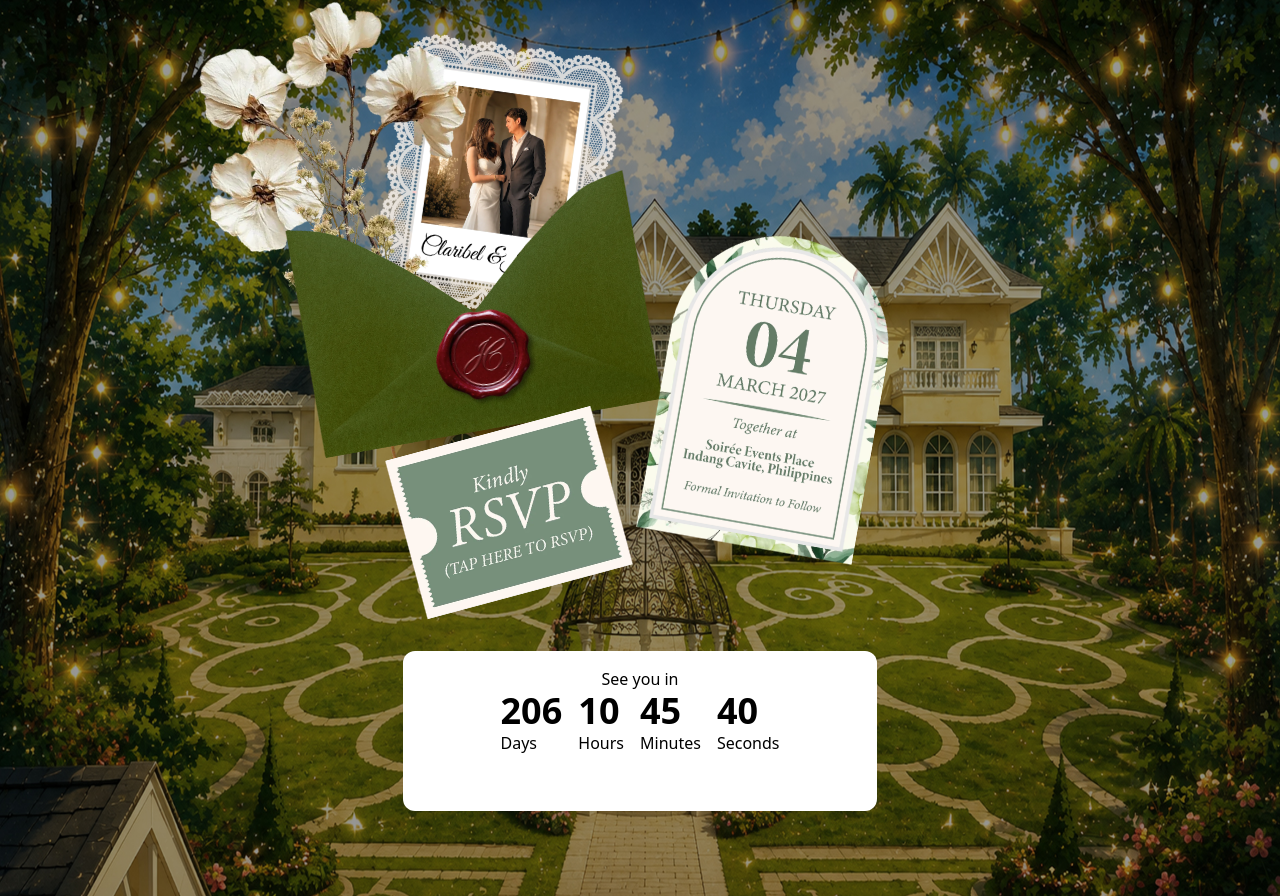
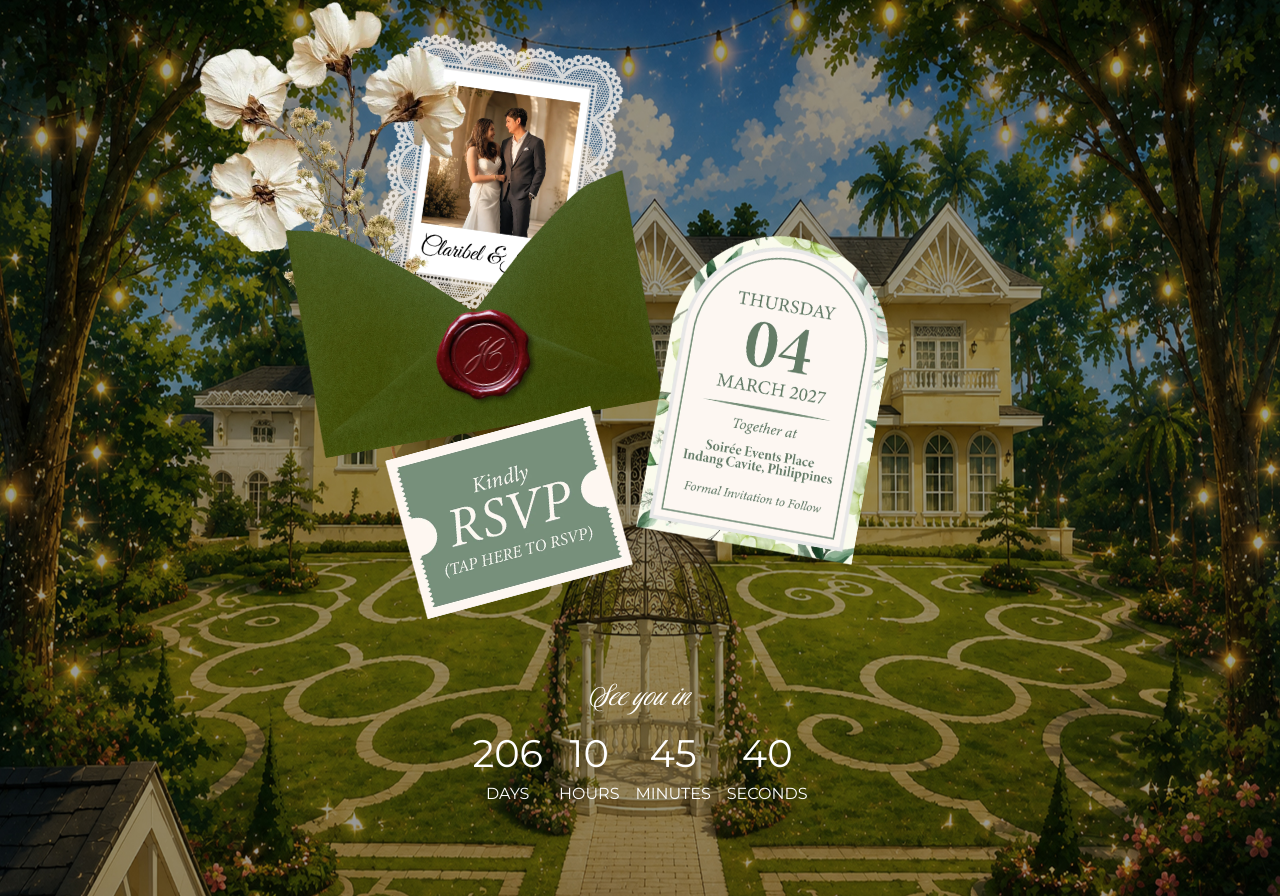
Before and after one commit to zachgse/wedding-rvsp-oshwi, a Next.js app: page / in a window 1280 px wide. Both pictures are taken after a click on the picture 640 px from the left and 447 px from the top of the page. Built offline with nearby package versions, Linux system fonts and the light colour scheme.

Commit message:
Fix alignments

```diff
--- a/components/features/countdown.tsx
+++ b/components/features/countdown.tsx
@@ -31,25 +31,25 @@ export default function Countdown() {
     )
 
     return (
-        <div className="flex justify-center gap-4">
-            <div>
-                <p className="text-4xl font-bold">{days}</p>
-                <span>Days</span>
+        <div className="flex justify-center gap-4 regular">
+            <div className="flex flex-col items-center">
+                <p className="text-[clamp(2rem,3vw,5rem)]">{days}</p>
+                <span>DAYS</span>
             </div>
 
-            <div>
-                <p className="text-4xl font-bold">{hours}</p>
-                <span>Hours</span>
+            <div className="flex flex-col items-center">
+                <p className="text-[clamp(2rem,3vw,5rem)]">{hours}</p>
+                <span>HOURS</span>
             </div>
 
-            <div>
-                <p className="text-4xl font-bold">{minutes}</p>
-                <span>Minutes</span>
+            <div className="flex flex-col items-center">
+                <p className="text-[clamp(2rem,3vw,5rem)]">{minutes}</p>
+                <span>MINUTES</span>
             </div>
 
-            <div>
-                <p className="text-4xl font-bold">{seconds}</p>
-                <span>Seconds</span>
+            <div className="flex flex-col items-center">
+                <p className="text-[clamp(2rem,3vw,5rem)]">{seconds}</p>
+                <span>SECONDS</span>
             </div>
         </div>
     )
--- a/components/features/initial.tsx
+++ b/components/features/initial.tsx
@@ -16,16 +16,11 @@ export default function Initial({setIsClicked}:InitialProps) {
         <div className="absolute inset-0 bg-black/30" />
 
         <div className="relative z-10 flex flex-col min-h-screen items-center justify-around text-white">
-            <div>
-                <span className="block regular text-[clamp(1rem,1.25vw,3rem)] tracking-widest leading-none">
-                    A LOVE LETTER FROM
-                </span>
-
-                <span className="block cursive text-[clamp(5rem,8vw,10rem)] leading-none -translate-y-[2vw]">
-                    Claribel & Josh
-                </span>
+            <div className="flex flex-col gap-8 justify-center items-center">
+                <p className="block regular text-[clamp(1rem,1.25vw,3rem)] tracking-widest leading-none">A LOVE LETTER FROM</p>
+                <p className="block cursive text-[clamp(5rem,8vw,10rem)] leading-none">Claribel & Josh</p>
             </div>
-            <div className="relative mx-auto w-[60%] max-w-[500px]">
+            <div className="relative mx-auto w-[60%] max-w-[800px]">
                 <Image src="/assets/envelope-before.webp"
                     loading="eager"
                     width={1900} height={1300}
@@ -37,7 +32,7 @@ export default function Initial({setIsClicked}:InitialProps) {
                     className="absolute left-1/2 top-1/2 z-40 h-auto w-[30%] -translate-x-1/2 -translate-y-1/2 cursor-pointer"
                     alt="Envelope button"/>
                 <Image src="/assets/flower01.webp" width={500} height={500}
-                    className="absolute bottom-0 left-[-35%] z-20 h-auto w-[60%] -rotate-30"
+                    className="absolute bottom-0 left-[-32%] z-20 h-auto w-[60%] -rotate-15"
                     alt="Flower"/>
                 <Image src="/assets/flower02.webp" width={500} height={500}
                     className="absolute top-[-18%] right-[-15%] z-50 h-auto w-[30%] -rotate-30"
--- a/components/features/rvsp.tsx
+++ b/components/features/rvsp.tsx
@@ -34,19 +34,19 @@ export default function Rvsp() {
                             xl:-top-36 md:-top-40 -top-26"/>
                 </div>
                 <div className="flex items-end md:gap-8 gap-0 z-50">
-                    <div className="w-1/2 flex justify-end">
+                    <a target="_blank" href="https://forms.gle/QuqXwLep8NJVQvZbA" className="w-1/2 flex justify-end">
                         <Image alt="RSVP" src="/assets/rsvp.webp" width={700} height={500}
                             className="h-auto -rotate-15
                                     xl:w-[40%] lg:w-[60%] md:w-[80%] w-full"/>
-                    </div>
+                    </a>
                     <div className="w-1/2 flex justify-start mb-12">
                         <Image alt="Details" src="/assets/details.webp" width={1200} height={1800}
                             className="h-auto rotate-10
                                     xl:w-[40%] lg:w-[60%] md:w-[80%] w-full"/>
                     </div>
                 </div>
-                <div className="md:w-2/5 w-full h-40 rounded-xl bg-white mx-auto flex flex-col items-center p-4">
-                    <p>See you in</p>
+                <div className="w-full h-40 mx-auto flex flex-col items-center p-4 text-white">
+                    <p className="cursive text-[clamp(2rem,3vw,5rem)]">See you in</p>
                     <Countdown/>
                 </div>
             </div>
```
